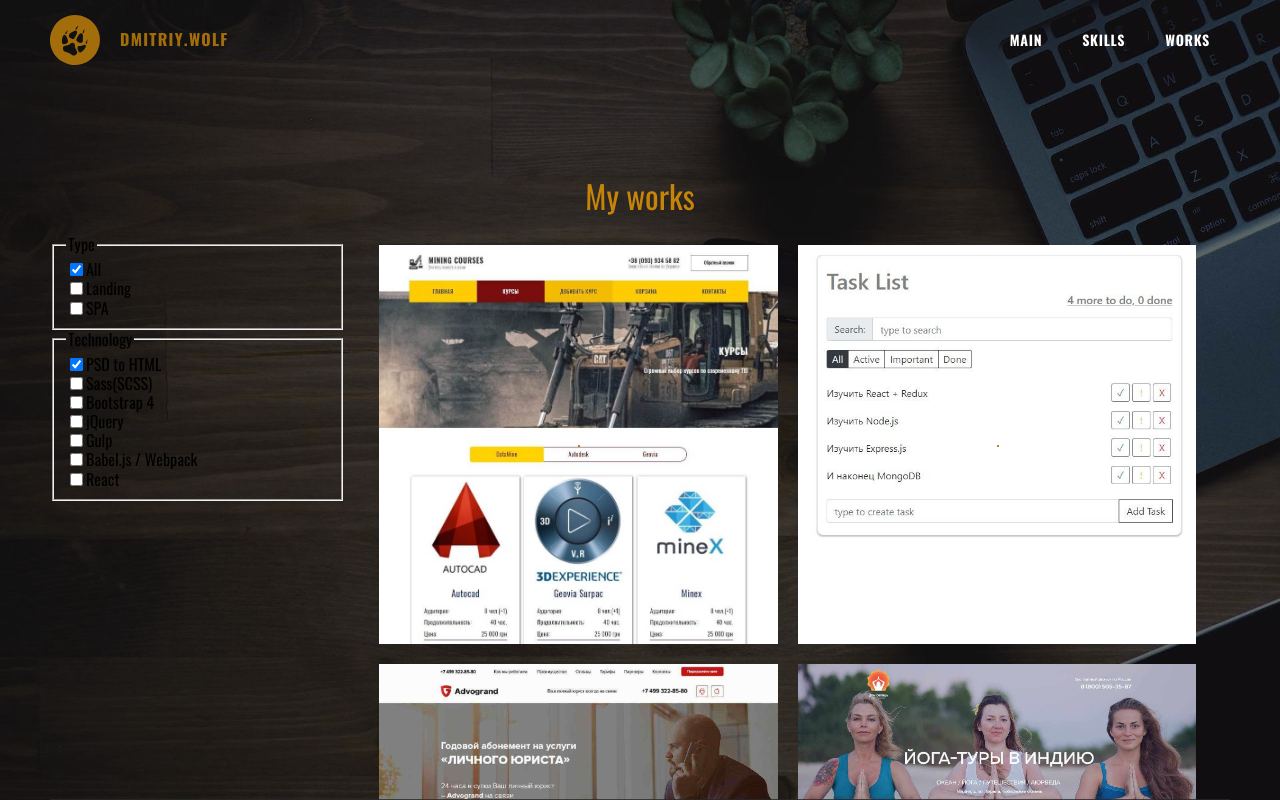
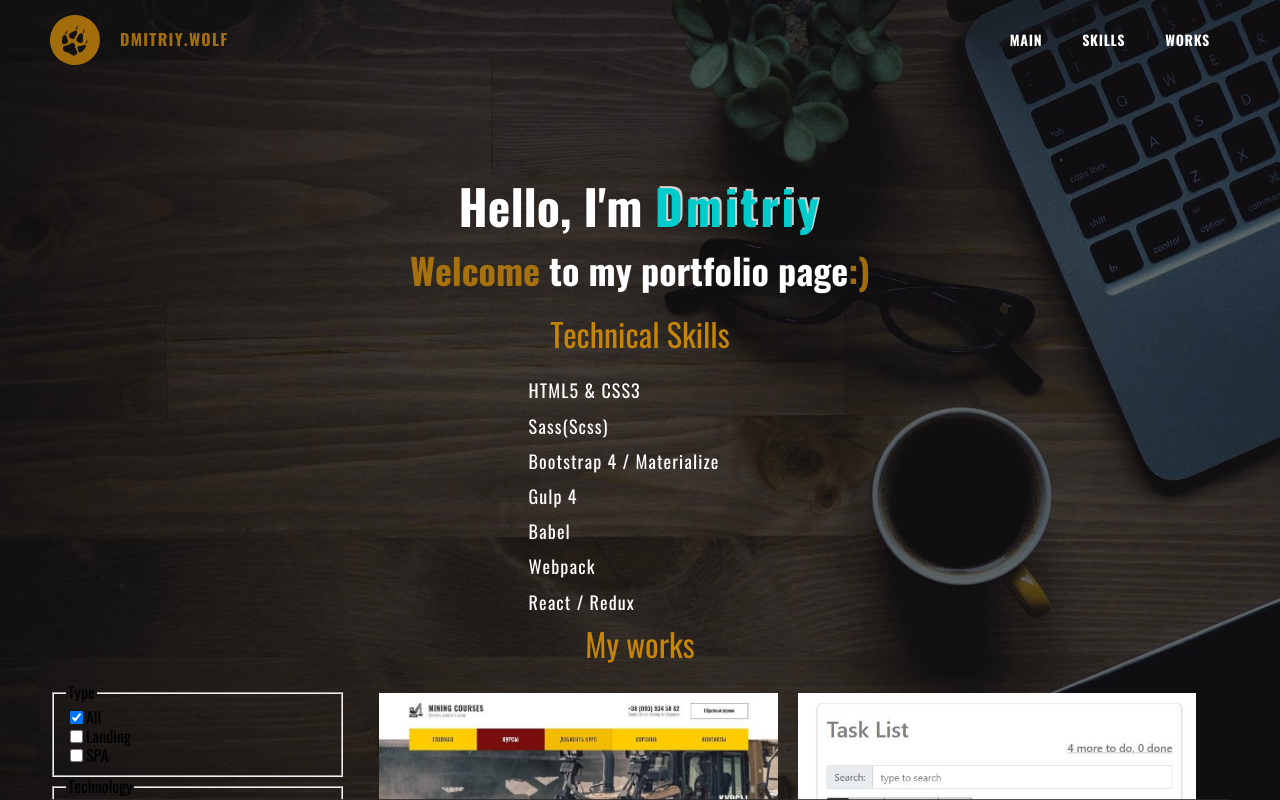
Before and after one commit to dmitriywolf/portfolio, a React app: page / in a window 1280 px wide. Shown: the top 800 px of the page. Built offline with nearby package versions, Linux system fonts and the light colour scheme.

Commit message:
update project

```diff
--- a/src/components/app/app.jsx
+++ b/src/components/app/app.jsx
@@ -39,8 +39,8 @@ export default class App extends Component {
 
 
                 <div className="app__wrap">
-                  {/*<AppTitle/>*/}
-                  {/*<Skills/>*/}
+                  <AppTitle/>
+                  <Skills/>
                   <Works/>
 
 
```
Also changed, not shown: 4 other files (tests, documents, lock files or other folders).
